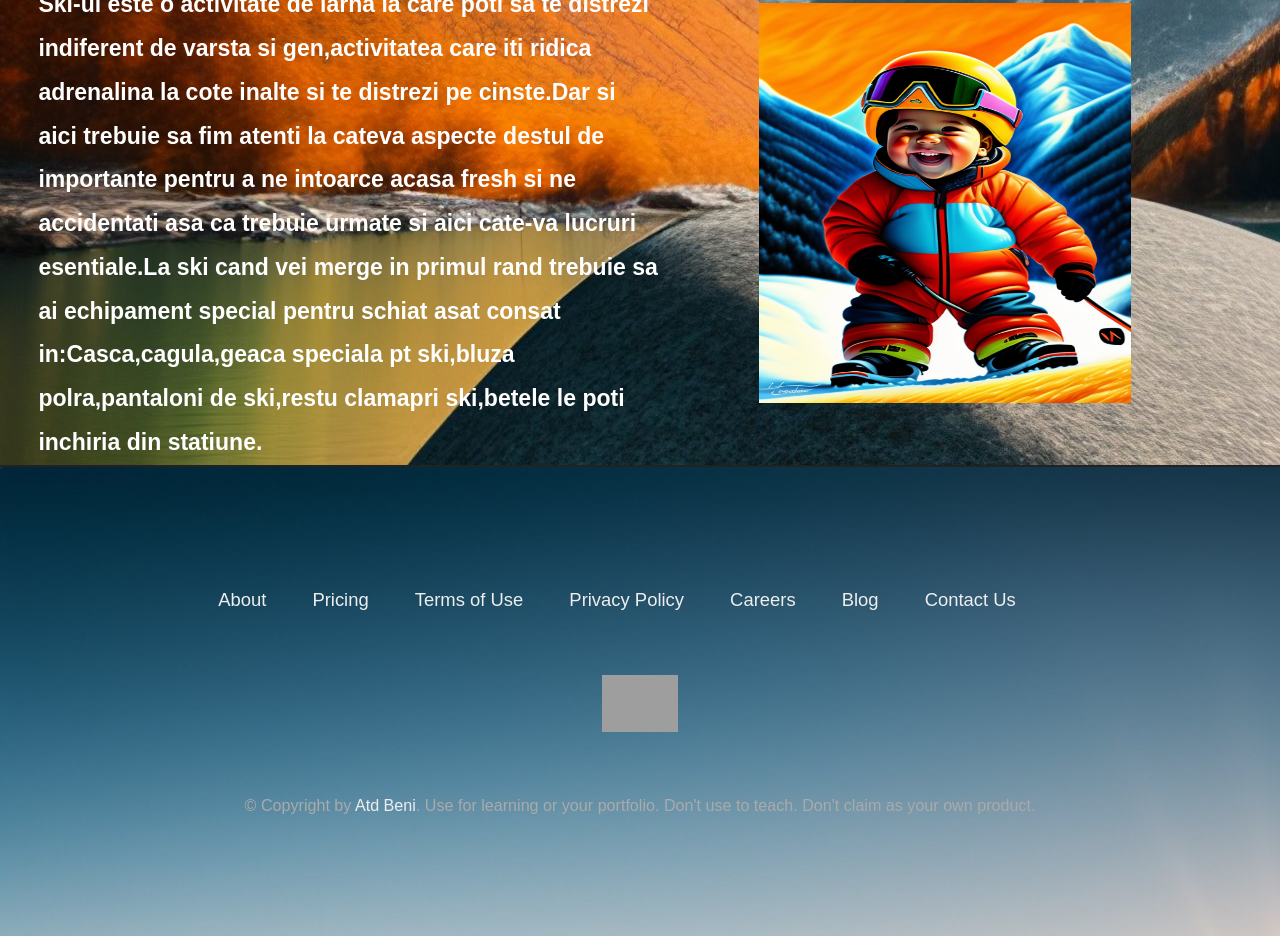
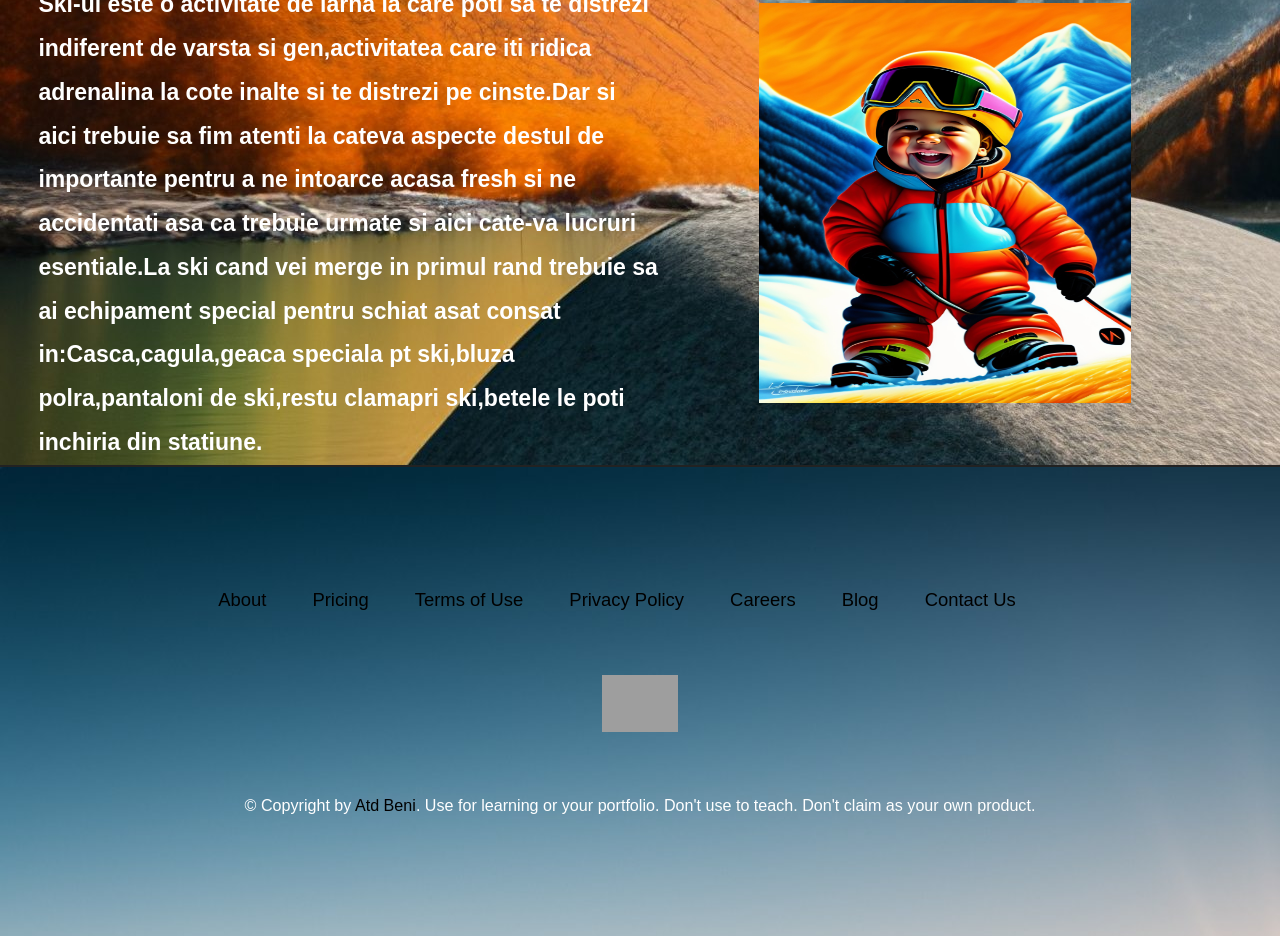
Before and after one commit to ATDBeni/Ajutor-Montan-pentru-turisti, a plain HTML site: page index.html in a window 1280 px wide. Shown: the part 1563-2499 px from the top of the page. Drawn offline with Linux system fonts and the light colour scheme; grey boxes are pictures that could not be loaded; a script that the page names is missing.

Commit message:
Update style.css

```diff
--- a/style.css
+++ b/style.css
@@ -395,8 +395,11 @@ margin-bottom: 15px;
 
 .footer__link {
   font-size: 1.6rem;
-  color: #eee;
+  color: black;
   text-decoration: none;
+}
+.footer__link:hover{
+  color: blue;
 }
 
 .footer__logo {
@@ -408,8 +411,8 @@ margin-bottom: 15px;
 
 .footer__copyright {
   font-size: 1.4rem;
-  color: #aaa;
   text-align: center;
+  color: white;
 }
 
 .footer__copyright .footer__link {
```
